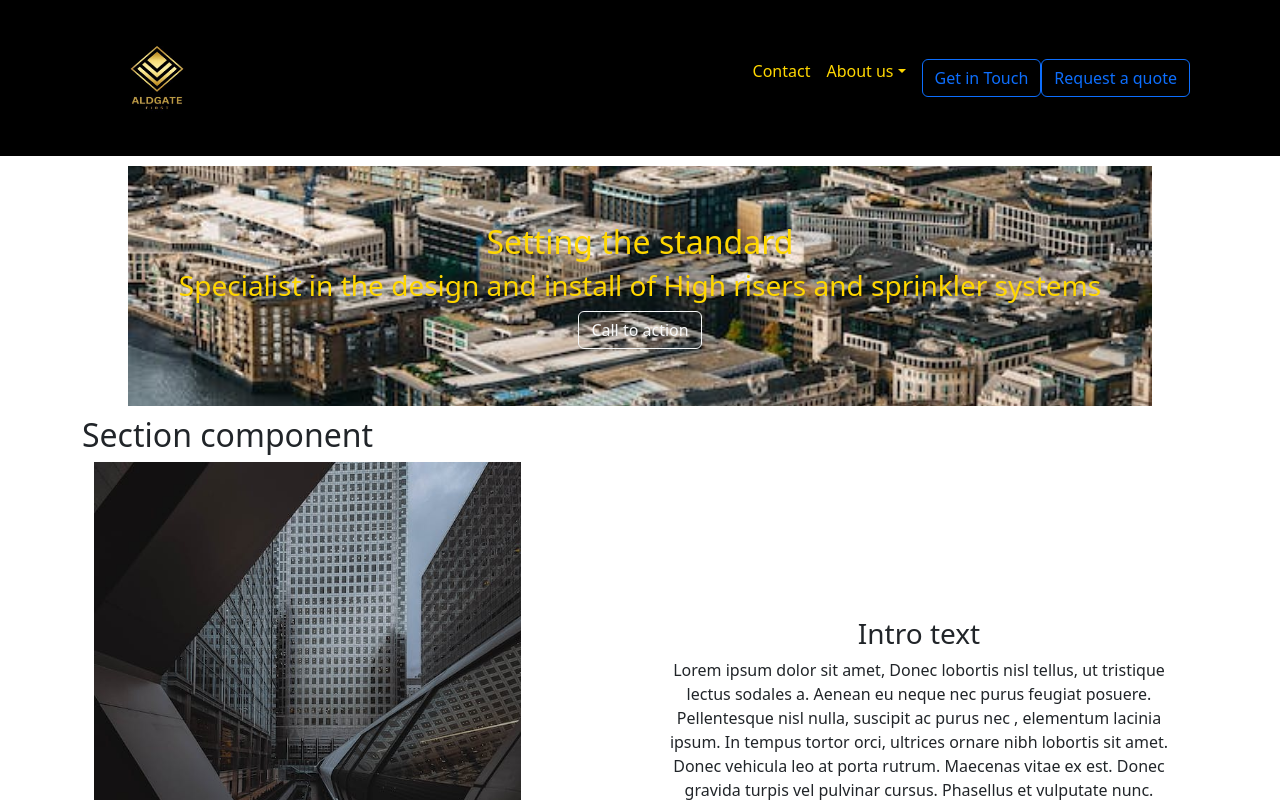
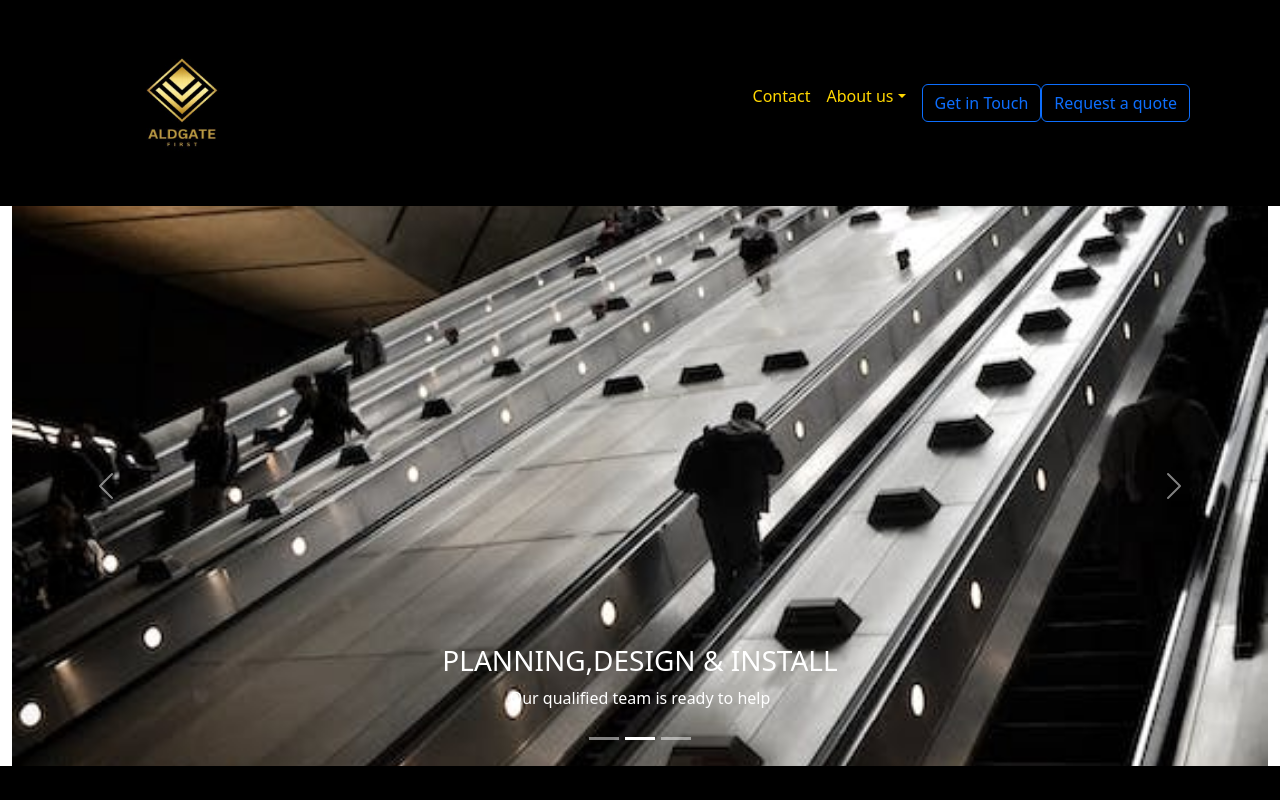
Before and after one commit to dkzanz1/The-Aldgate-Project, a React (Create React App) app: page / in a window 1280 px wide. Shown: the top 800 px of the page. Built offline with nearby package versions, Linux system fonts and the light colour scheme.

Commit message:
changed hero to gallery  aligned sections

```diff
--- a/src/App.js
+++ b/src/App.js
@@ -3,7 +3,7 @@ import React from "react";
 import {Container, Row, Col, Image} from 'react-bootstrap';
 import NavBar from './components/Navbar';
 import TextMaker from './components/lorem-ipsum';
-import GalleryCarousel from './components/gallery';
+
 import Footer from './components/Footer';
 import HeroSection from './components/HeroSection';
 import Section from './components/Section';
@@ -16,26 +16,31 @@ function App() {
       <header >
       <NavBar />
       <HeroSection />
+
       </header>
       <main className="page-main">
         <Container>
-          <Section />
-            <Row>
+          <Section/>
 
-              <h2>Main Photo</h2>
-              <Col className="md-4 mb-md-0">
+            <Row >
+              <Col>
+                <h2 className="text-center">Main Photo</h2>
+                <Col>
                     <Image src="../images/building-in-london.jpeg"
                     className="column"
                     alt=""
-                  height="300px"
+                    height="400px"
                     width="100%"
                     />
                     <div className="column">
-                    <h3>Intro text</h3>
+                      <h3 text-align="center">Intro text</h3>
                       <TextMaker />
                     </div>
                 </Col>
+              </Col>
+            </Row>
 
+            <Row>
               <Col md={6}>
                 <h2>Next Section 2</h2>
                  <div className="item" >
@@ -83,7 +88,7 @@ function App() {
           </Col>
           </Row>
         </Container>
-          <GalleryCarousel />
+
       </main>
       <MakeContact />
       <footer className='App-footer'>
--- a/src/components/Footer.jsx
+++ b/src/components/Footer.jsx
@@ -12,8 +12,8 @@ import "../styles/footer.css";
 function Footer() {
     return<>
       <footer className="mt-5" >
-        <Container fluid={true}>
-          <Row className="border-top justify-content-between p-5">
+        <Container >
+          <Row className="border-top justify-content-center p-5">
             <Col md={4} sm={12}>
               <div className="footer-section">
                 <h5>About us</h5>
@@ -44,9 +44,9 @@ function Footer() {
             </div>
 
             </Col>
-            <Col md={{ span: 6, offset: 3}} sm={12}>
-            <div className="footer-section text-center">
-              <h6>&copy;Aldgate group 2024.All rights reserved.</h6>
+            <Col md={{ span: 8}} sm={12}>
+              <div className="footer-section text-center">
+                <h6>&copy;Aldgate group 2024.All rights reserved.</h6>
               </div>
             </Col>
           </Row>
--- a/src/components/HeroSection.jsx
+++ b/src/components/HeroSection.jsx
@@ -1,42 +1,19 @@
 import React from "react";
-import { Container, Col, Row, Button } from "react-bootstrap";
-import HeroBackground from './city.jpeg'
+import { Container, Carousel } from "react-bootstrap";
+import GalleryCarousel from "./gallery"; // Assuming this is your carousel component
 // created using react-bootstrap
 const HeroSection = () => {
     return (
-        <div
-            className="hero-section"
-            style={{
-            backgroundImage: `url(${HeroBackground})`,
-            height: '30vh', // Set the height to 50% of the viewport height
-            width: '80%', // Set the width to 80% of the viewport width
-            backgroundPosition: 'center',
-            backgroundSize: 'cover',
-            backgroundRepeat: 'no-repeat',
-            margin: '10px 10%',
+        <div className="hero-section">
+          <Carousel fade controls={false} pause={false} interval={3000} >
+                {/* Add your carousel items here */}
+                {/* Example: */}
+                <Carousel.Item>
+                    <GalleryCarousel />
+                </Carousel.Item>
+            </Carousel>
+        <Container  >
 
-
-    // display-flexD-justify C *+&text align work together
-            display: 'flex',
-            flexDirection: 'column',
-            // alignItems: 'center',
-            justifyContent: "center",
-            textAlign: "center",
-            color: "gold"
-    }}
-    >
-        <Container  >
-            <Row className="justify-content-center align-items-center">
-                <Col xs={12} md={6}>{/* Adjust the column size as per your requirement */}
-                    <h2>Setting the standard</h2>
-                </Col>
-            </Row>
-            <Row className="justify-content-center align-items-center">
-                <Col xs="auto">
-                    <h3>Specialist in the design and install of High risers and sprinkler systems</h3>
-                </Col>
-            </Row>
-            <Button variant="outline-light style={{ opacity: 1.9 }}">Call to action</Button>
 
         </Container>
         </div>
--- a/src/components/Section.js
+++ b/src/components/Section.js
@@ -10,25 +10,28 @@ const Section = () => {
     return (
         <>
             <div>
-            <h2>Section component</h2>
+            <h2 className="text-center">Section component here</h2>
             </div>
             <Container>
                 <Row className="justify-content-center align-items-center">
                     {/* Image on the left, text on the right (medium and larger screens) */}
-                        <Col md={6} className='mb-4 mb-md-0'>
-                            <Image
+                        <Col md={4} className='mb-4 mb-md-0'>
+                          <Image
                                 src={buildingImage}
                                 alt="Responsive"
                                 fluid
                                 // height="50vh"
-                                width="80%"
+                                width="100%"
+
                             />
+
                         </Col>
                         {/* text column */}
-                        <Col md={6}>
+                        <Col md={8}>
                             <div className='text-center'>
-                                <h3 >Intro text</h3>
+                                <h3>Intro text</h3>
                                 <TextMaker />
+
                             </div>
                         </Col>
                 </Row>
--- a/src/components/gallery.jsx
+++ b/src/components/gallery.jsx
@@ -4,22 +4,21 @@ import {Container, Carousel, Row, Col}  from 'react-bootstrap';
 
 function GalleryCarousel() {
     return <>
-    <Container>
-      <h1>Gallery</h1>
+
+    <Container fluid style={{ borderBottom: '80px solid black' }}>
         <Row>
           <Col>
-            <Carousel>
+            <Carousel style={{height: '70vh'}}>
               <Carousel.Item>
                   <img
                     className="d-block w-100"
                     src="images/pexels-photo-1106476.jpeg"
                     alt="First slide"
-                    height ="400"
-                    width="200"
+                    style={{ height: '70vh', objectFit: 'cover' }}
                   />
                   <Carousel.Caption>
-                    <h3>First Slide Label</h3>
-                    <p>gbfghfghfnmmmgmgmgmm</p>
+                    <h3>FULL SYSTEM INSTALLATION</h3>
+                    <p>Complient to the British standard Regulations</p>
                   </Carousel.Caption>
               </Carousel.Item>
               <Carousel.Item>
@@ -27,12 +26,12 @@ function GalleryCarousel() {
                   className="d-block w-100"
                   src="images/pexels-photo-1502941 (1).jpeg"
                   alt="Second slide"
-                  height ="400"
-                  width="200"
+                  style={{ height: '70vh', objectFit: 'cover' }}
+
                 />
                 <Carousel.Caption>
-                  <h3>Second Slide Label</h3>
-                  <p>gbfghfghfnmmmgmgmgmm</p>
+                  <h3>PLANNING,DESIGN & INSTALL</h3>
+                  <p>Our qualified team is ready to help</p>
                 </Carousel.Caption>
               </Carousel.Item>
               <Carousel.Item>
@@ -40,12 +39,11 @@ function GalleryCarousel() {
                   className="d-block w-100"
                   src="images/pexels-photo-7642088.jpeg"
                   alt="Third Slide"
-                  height ="400"
-                  width="200"
+                  style={{ height: '70vh', objectFit: 'cover' }}
                 />
                 <Carousel.Caption>
-                  <h3>Third Slide Label</h3>
-                  <p>gbfghfghfnmmmgmgmgmm</p>
+                  <h3>EVALUATION,CORRECTION AND COMPLIENT CHECK</h3>
+                  <p>Experience technicians</p>
                 </Carousel.Caption>
             </Carousel.Item>
           </Carousel>
--- a/src/components/logo.jsx
+++ b/src/components/logo.jsx
@@ -7,8 +7,8 @@ function Logo() {
                 <img src="../images/ALDGATE.jpg"
                  className="App-logo"
                  alt="logo"
-                 width="150"
-                 height="130"
+                 width="200"
+                 height="180"
                  />
             </div>
          </>
--- a/src/components/makeContact.jsx
+++ b/src/components/makeContact.jsx
@@ -8,6 +8,7 @@ function MakeContact(){
         <Col md={4}>
         <h3 className="text-center mt-3">Contact Form </h3>
           <Form>
+
             <Form.Group  controlId="formBasicEmail">
                 <Form.Label>Email address</Form.Label>
                 <Form.Control type="email" placeholder="Enter email" />
@@ -21,13 +22,23 @@ function MakeContact(){
                 <Form.Control type="password" placeholder="Password" />
             </Form.Group>
 
-            <Form.Group ccontrolId="formBasicCheckbox">
+            <Form.Group  controlId="Location">
+                <Form.Label>Location</Form.Label>
+                <Form.Control type="text" placeholder="Location" />
+            </Form.Group>
+
+            <Form.Group  controlId="Brief">
+                <Form.Label>Make an enquiry</Form.Label>
+                <Form.Control type="text" placeholder="Brief overview " />
+            </Form.Group>
+            {/* <Form.Group ccontrolId="formBasicCheckbox">
                 <Form.Check type="checkbox" label="Check me out" />
-            </Form.Group>
+            </Form.Group> */}
             <div className="d-grid gap-2">
               <Button variant="primary" type="submit" className="mt-3" >
                 Submit
               </Button>
+
             </div>
           </Form>
         </Col>
--- /dev/null
+++ b/src/styles/border.css
@@ -0,0 +1,6 @@
+.border {
+    background-color: black;
+    width:100%;
+    height:200px;
+
+}
```
Lines whose indentation alone changed are shown as unchanged.
